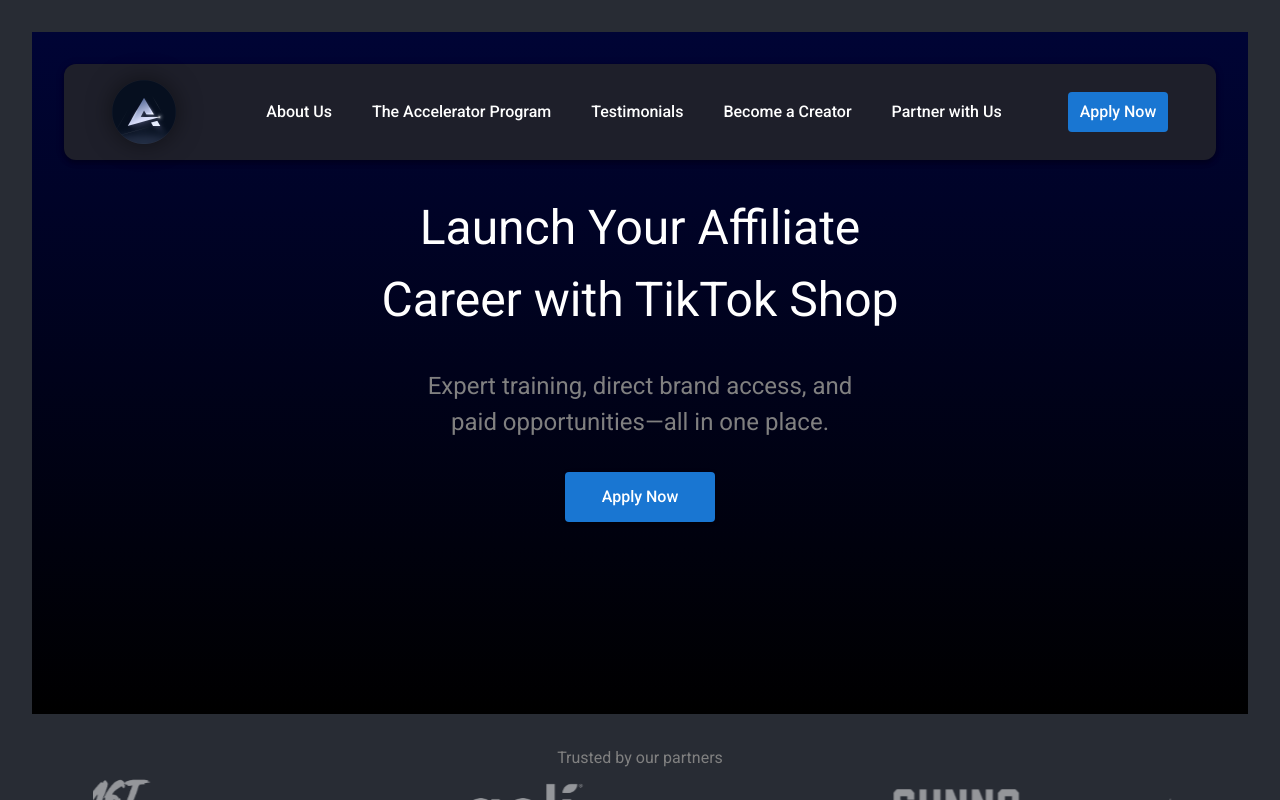
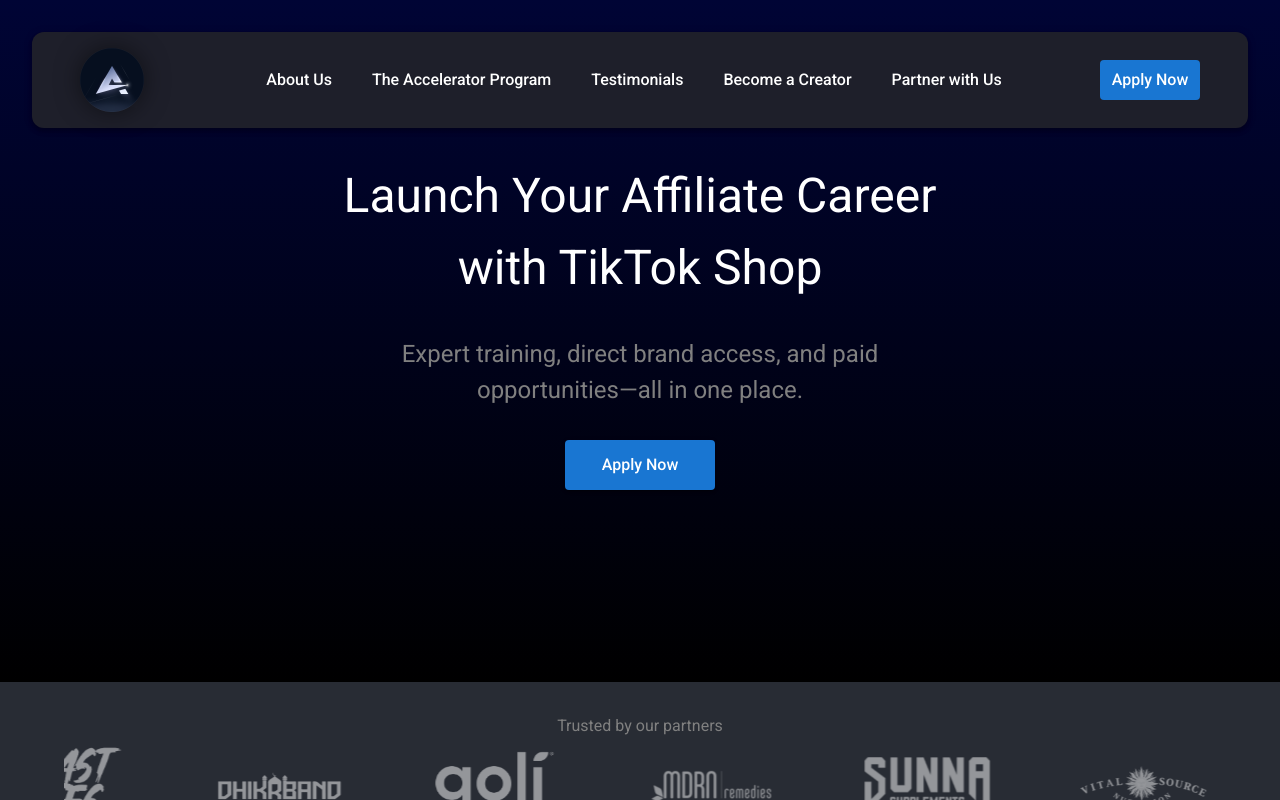
Before and after one commit to Rosovski/affilyit-landing, a Next.js app: page / in a window 1280 px wide. Built offline with nearby package versions, Linux system fonts and the light colour scheme; what @mui/material-nextjs would draw is missing.

Commit message:
iframe height fix

```diff
--- a/components/AutoResizingPage.jsx
+++ b/components/AutoResizingPage.jsx
@@ -1,11 +1,11 @@
 "use client";
 
-import { useEffect, ReactNode } from "react";
+import { useEffect } from "react";
 
 export default function AutoResizingPage({ children }) {
   useEffect(() => {
     const resize = () => {
-      const height = document.documentElement.scrollHeight;
+      const height = window.innerHeight;
       window.parent?.postMessage({ type: "resize-iframe", height }, "*");
     };
 
@@ -20,5 +20,5 @@
     };
   }, []);
 
-  return <div style={{ padding: "2rem" }}>{children}</div>;
+  return <div>{children}</div>;
 }
```
